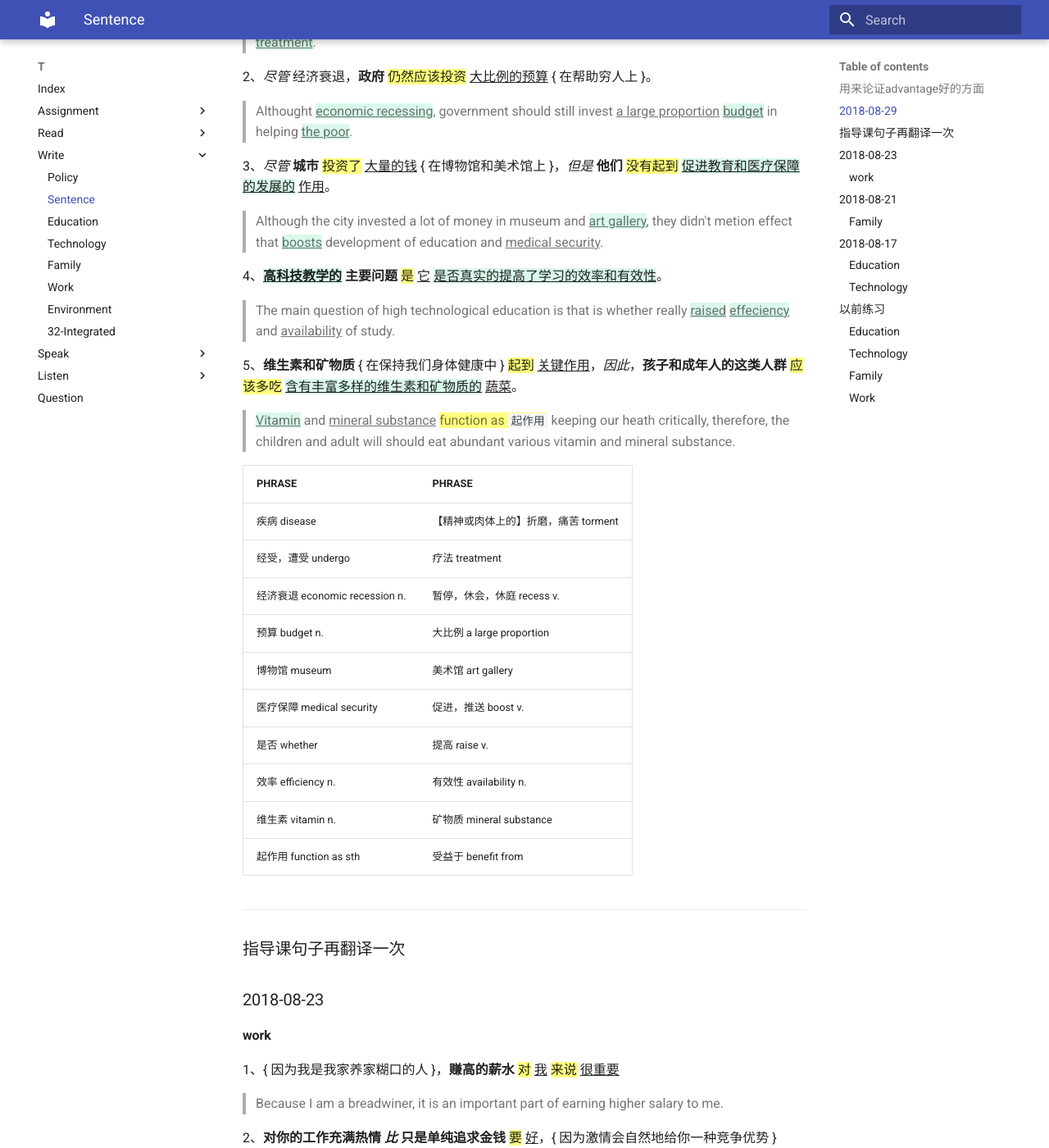
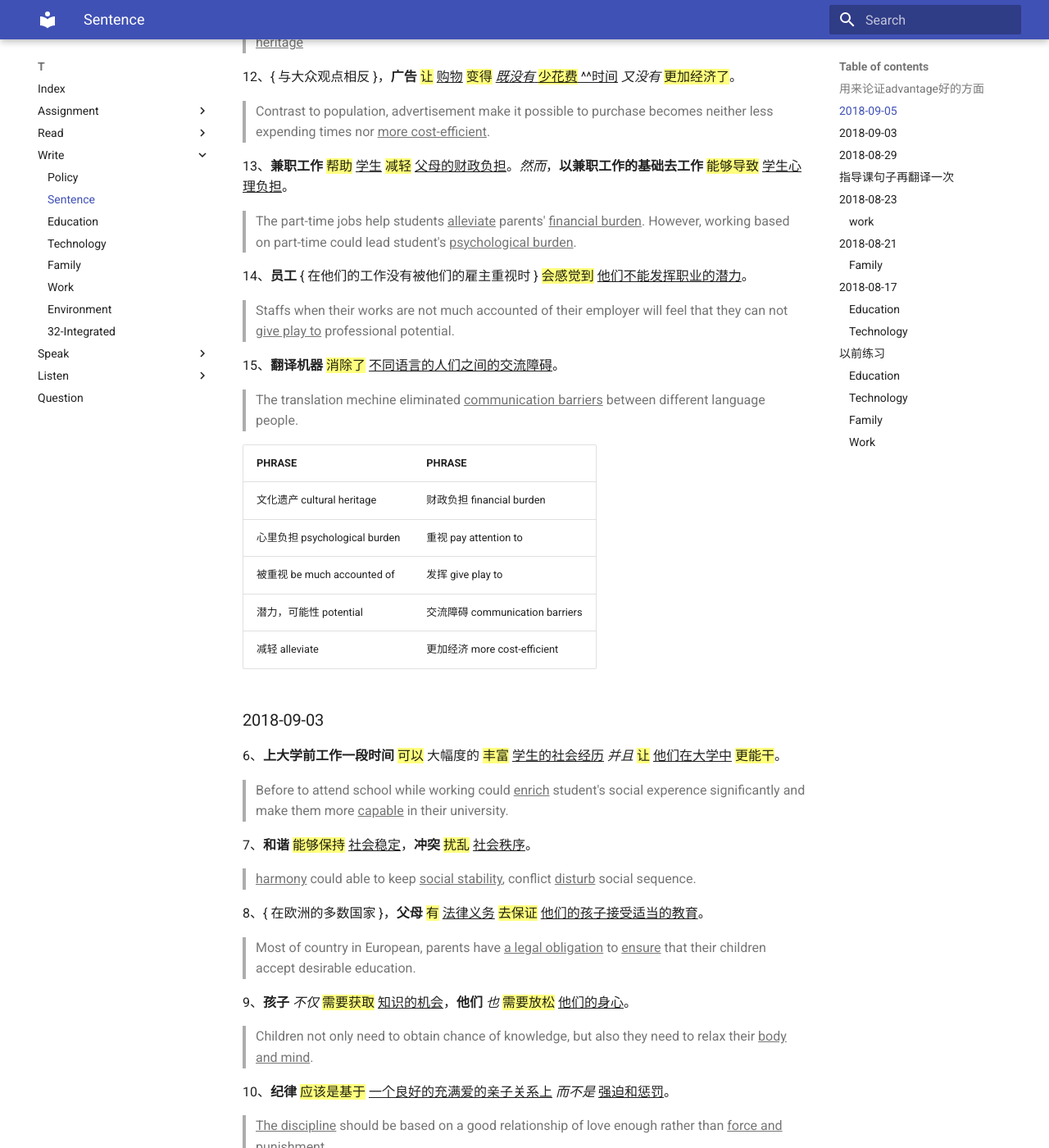
Before and after one commit to katyushaQ/t, an MkDocs documentation site: the page built from docs/write/sentence.md, in a window 1280 px wide and 1400 px high, scrolled down 373 px. Shown: the whole window at 82% size. Built offline with MkDocs 1.6.1 and Material for MkDocs 9.7.7, drawn with Linux system fonts in a browser that asks for light colours; old or Windows-style settings are respelled for this version of MkDocs; some of the changed text lies outside the part shown.

Commit message:
question.md 调整格式, 2018-0903-0909.md 20180905, basics.md 20180906, old.md 20180828 添加新词, sentence.md 20180905

```diff
--- a/docs/write/sentence.md
+++ b/docs/write/sentence.md
@@ -1,6 +1,56 @@
 {++能想起来，但拼写不出来或不完整的或词性++}&nbsp;&nbsp;&nbsp;&nbsp;^^不会，查字典的^^&nbsp;&nbsp;&nbsp;&nbsp;==词条或固定短语`解释`==
 
 ### 用来论证advantage好的方面
+
+### 2018-09-05
+
+11、**国际旅游** ==能够创造== ^^工作机会^^。*另一方面*，**它** ==可能会破坏== ^^一个国家的文化遗产^^。
+> International travle might create job chance. Otherwise, It could destroy a countrie's ^^cultural heritage^^
+
+12、{ 与大众观点相反 }，**广告** ==让== ^^购物^^ ==变得== ^^*既没有* ==少花费== ^^时间^^ *又没有* ==更加经济了==。
+> Contrast to population, advertisement make it possible to purchase becomes neither less expending times nor ^^more cost-efficient^^.
+
+13、**兼职工作** ==帮助== ^^学生^^ ==减轻== ^^父母的财政负担^^。*然而*，**以兼职工作的基础去工作** ==能够导致== ^^学生心理负担^^。
+> The part-time jobs help students ^^alleviate^^ parents' ^^financial burden^^. However, working based on part-time could lead student's ^^psychological burden^^.
+
+14、**员工** { 在他们的工作没有被他们的雇主重视时 } ==会感觉到== ^^他们不能发挥职业的潜力^^。
+> Staffs when their works are not  much accounted of their employer will feel that they can not ^^give play to^^ professional potential.
+
+15、**翻译机器** ==消除了== ^^不同语言的人们之间的交流障碍^^。
+> The translation mechine eliminated ^^communication barriers^^ between different language people.
+
+PHRASE |  PHRASE
+------------ | -------------
+文化遗产 cultural heritage | 财政负担 financial burden
+心里负担 psychological burden | 重视 pay attention to
+被重视 be much accounted of | 发挥 give play to
+潜力，可能性 potential | 交流障碍 communication barriers
+减轻 alleviate | 更加经济 more cost-efficient
+
+### 2018-09-03
+
+6、**上大学前工作一段时间** ==可以== 大幅度的 ==丰富== ^^学生的社会经历^^ *并且* ==让== ^^他们在大学中^^ ==更能干==。
+> Before to attend school while working could ^^enrich^^ student's social experence significantly and make them more ^^capable^^ in their university.
+
+7、**和谐** ==能够保持== ^^社会稳定^^，**冲突** ==扰乱== ^^社会秩序^^。
+> ^^harmony^^ could able to keep ^^social stability^^, conflict ^^disturb^^ social sequence.
+
+8、{ 在欧洲的多数国家 }，**父母** ==有== ^^法律义务^^ ==去保证== ^^他们的孩子接受适当的教育^^。
+> Most of country in European, parents have ^^a legal obligation^^ to ^^ensure^^ that their children accept desirable education.
+
+9、**孩子** *不仅* ==需要获取== ^^知识的机会^^，**他们** *也* ==需要放松== ^^他们的身心^^。
+> Children not only need to obtain chance of knowledge, but also they need to relax their ^^body and mind^^.
+
+10、**纪律** ==应该是基于== ^^一个良好的充满爱的亲子关系上^^ *而不是* ^^强迫和惩罚^^。
+> ^^The discipline^^ should be based on a good relationship of love enough rather than ^^force and punishment^^.
+
+PHRASE |  PHRASE
+------------ | -------------
+丰富 v. enrich | 能干，有能力 adj. capable
+社会稳定 social stability | 扰乱 v. disturb
+有法律义务去保证 have a legal obligation to | 保证 v. ensure
+身心 body and mind | 纪律 n. discipline
+强迫和惩罚 force and punishment |
 
 ### 2018-08-29
 
```
Also changed, not shown: docs/assignment/2018-0903-0909.md (+19 -7 lines), docs/listen/basics.md (+31 -0 lines), docs/listen/old.md (+1 -1 lines), docs/question.md (+10 -10 lines).
